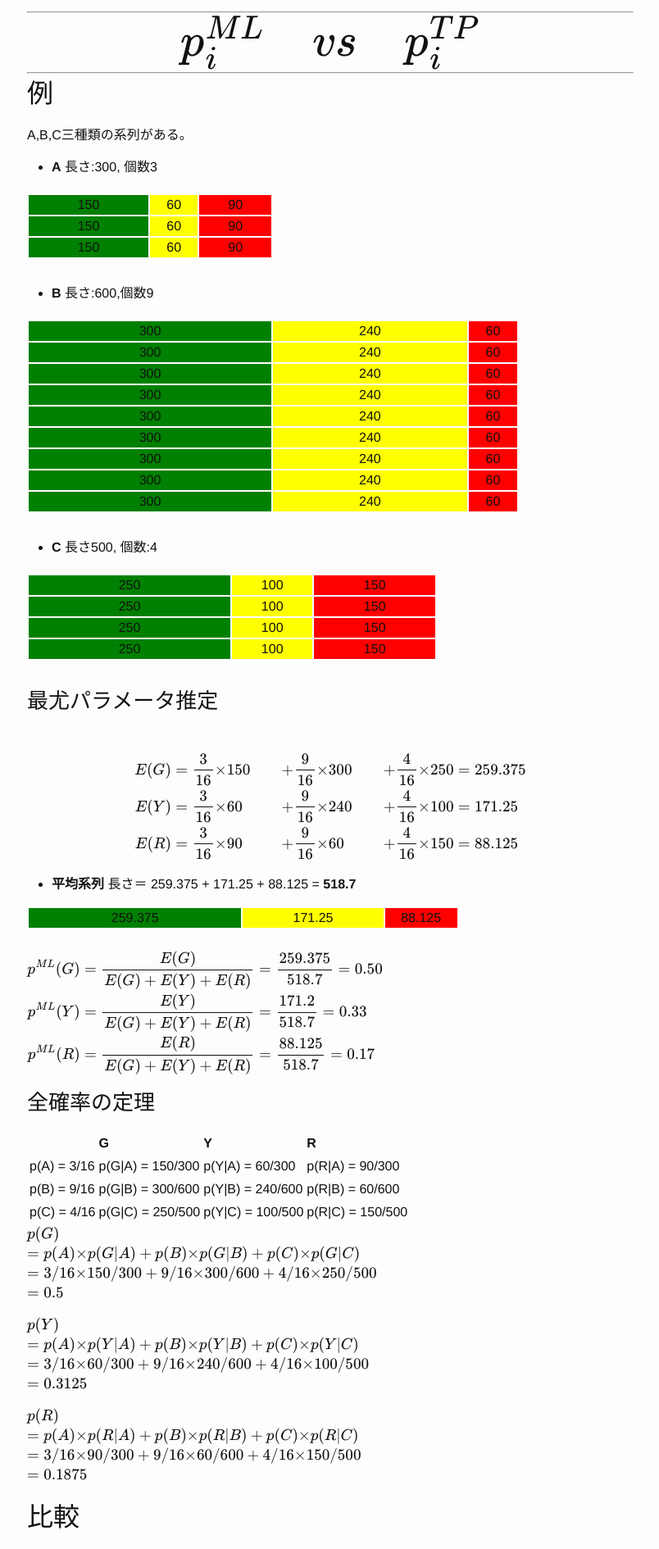
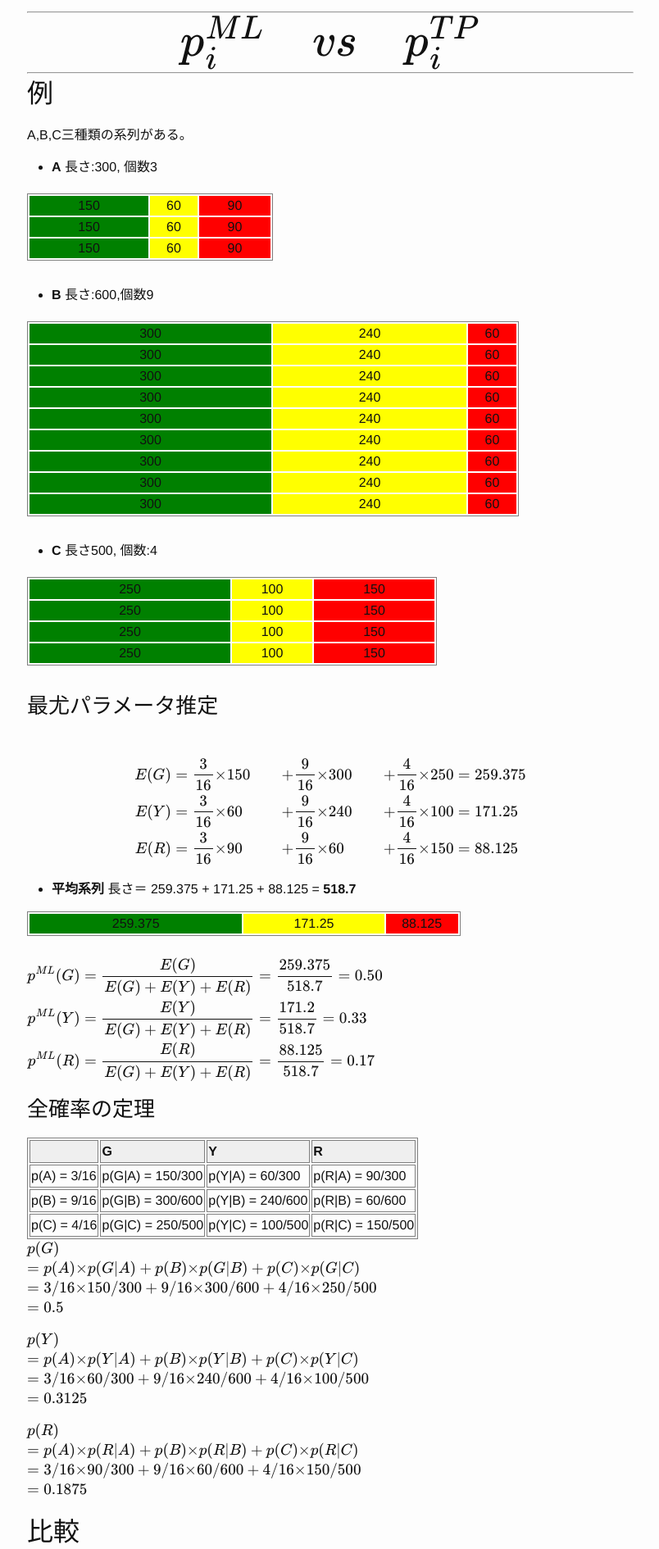
Before and after one commit to aronsoyol/aronsoyol.github.io, a Jekyll site: the page built from _posts/2017-02-24-like.md, in a window 1280 px wide. Shown: the part 910-2800 px from the top of the page at 82% size, without its empty margins (237-1041 px from the left). Built offline with Jekyll 4.4.1, drawn with Linux system fonts in a browser that asks for light colours; formulas are drawn with MathJax 3.

Commit message:
favicon main.scss

```diff
--- a/assets/main.scss
+++ b/assets/main.scss
@@ -37,3 +37,19 @@ $on-laptop:        800px;
 
 // Import partials from the `minima` theme.
 @import "minima";
+
+table  {
+    border: solid 1px grey; border-collapse: separate;
+}
+td {
+    border:solid 1px  grey;
+}
+th{
+    background-color: #efefef;
+    border:solid 1px  grey;
+
+}
+/*HTML テーブルの偶数行*/
+/*tr:nth-child(even) {
+    background: #eee;
+}*/
```
Also changed, not shown: assets/favicon.ico (added).
